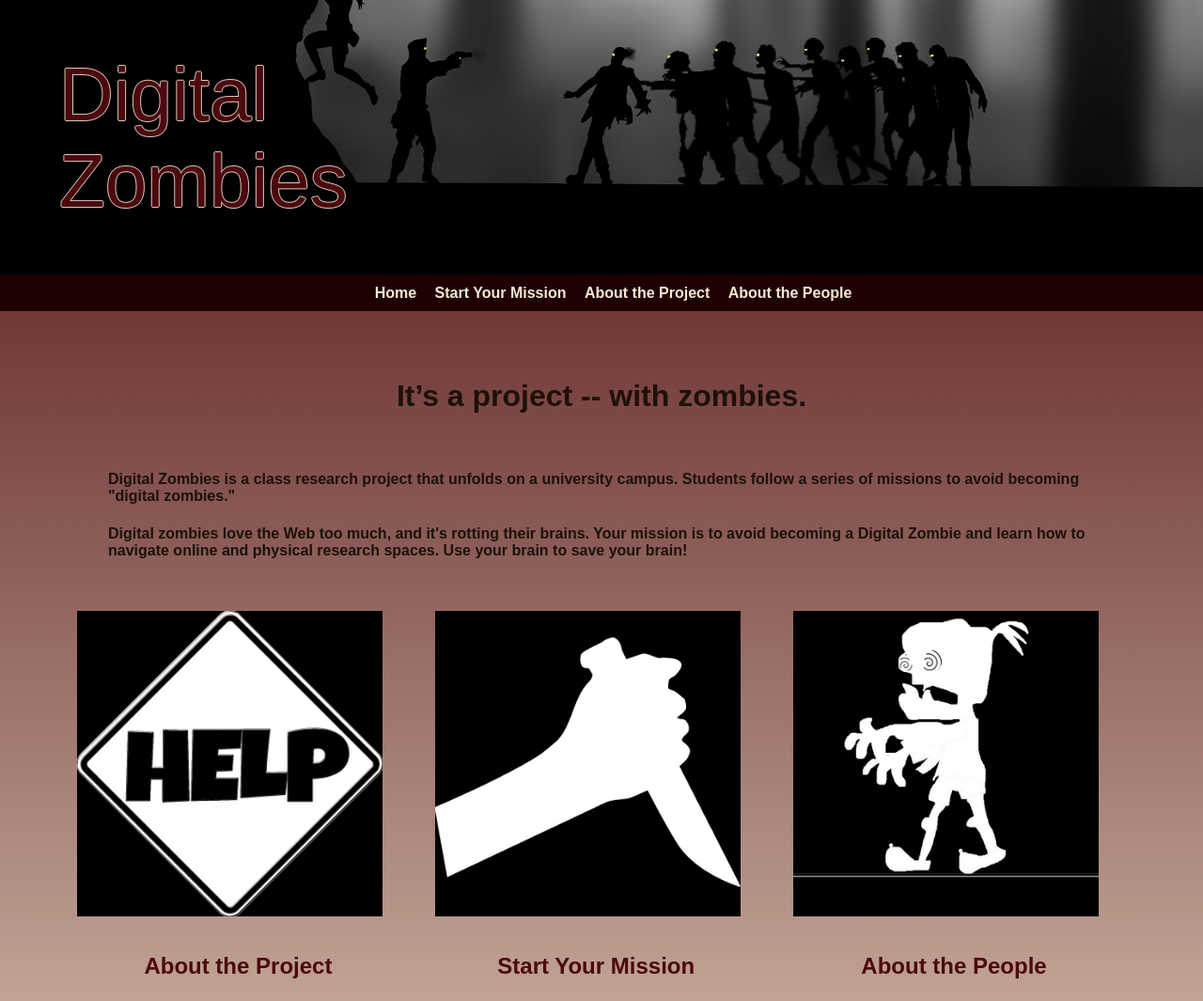
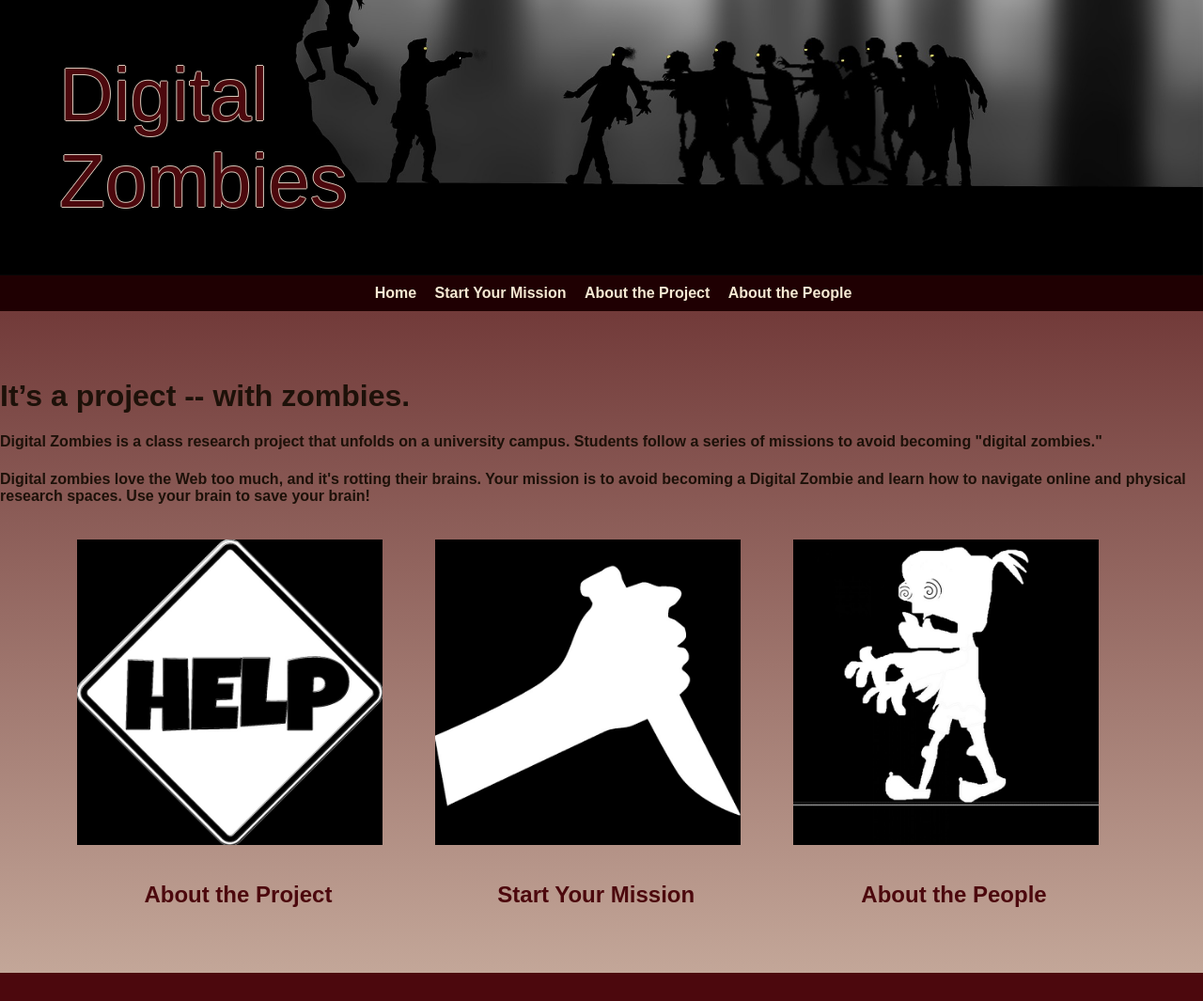
Before and after one commit to benniloveslibraries/digitalzombies, a plain HTML site: page index.html in a window 1280 px wide. Shown: the top 1065 px of the page at 94% size. Drawn offline with Linux system fonts and the light colour scheme.

Commit message:
another test...

```diff
--- a/index.html
+++ b/index.html
@@ -22,12 +22,10 @@
 	</ul>
 </nav>
     <main>
-    <div class="frontmatter">
-    <h1 class="frontmatter">It’s a project -- with zombies.</h1>
-    <br>
-    <h4 class="frontmatter">Digital Zombies is a class research project that unfolds on a university campus. Students follow a series of missions to avoid becoming "digital zombies."</h4>
-    <h4 class="frontmatter">Digital zombies love the Web too much, and it's rotting their brains. Your mission is to avoid becoming a Digital Zombie and learn how to navigate online and physical research spaces. Use your brain to save your brain!</h4>
-    <br>
+    <div id="frontmatter">
+    <h1>It’s a project -- with zombies.</h1>
+    <h4>Digital Zombies is a class research project that unfolds on a university campus. Students follow a series of missions to avoid becoming "digital zombies."</h4>
+    <h4>Digital zombies love the Web too much, and it's rotting their brains. Your mission is to avoid becoming a Digital Zombie and learn how to navigate online and physical research spaces. Use your brain to save your brain!</h4>
     </div>
         <section id="photos">
             <div class="container">
```
